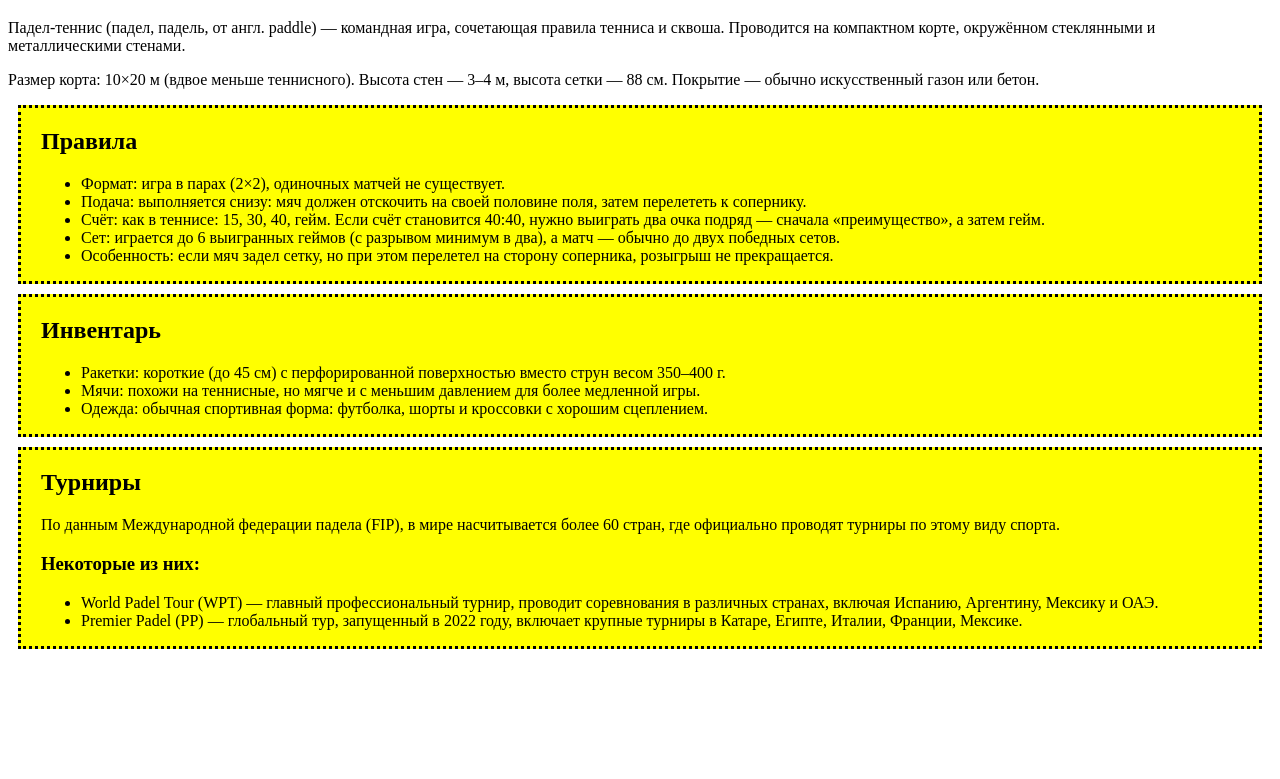
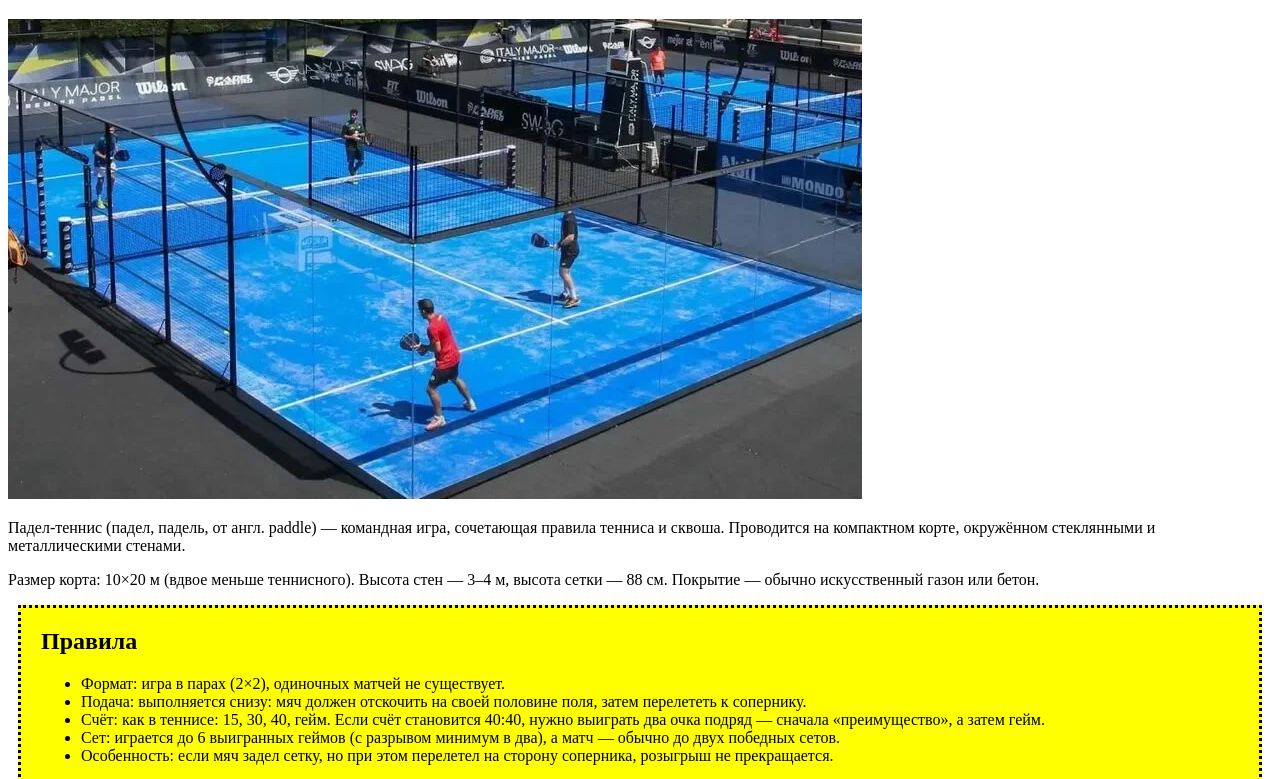
Before and after one commit to Viktorya38/aboutpadeltennis, a plain HTML site: page index.html in a window 1280 px wide. Shown: the part 61-840 px from the top of the page. Before the commit the page ends 800 px from the top, so only its background shows below. Drawn offline with Linux system fonts and the light colour scheme.

Commit message:
Add files via upload

```diff
--- a/index.html
+++ b/index.html
@@ -17,7 +17,7 @@
 
 <body>
     <h1 style="color: chartreuse">Особенности и правила падел-тенниса</h1>
-    <img=src"image.png">
+    <img src="image.png">
     <p>
         Падел-теннис (падел, падель, от англ. paddle) — командная игра, сочетающая правила тенниса и сквоша. Проводится
         на компактном корте, окружённом стеклянными и металлическими стенами.
```
